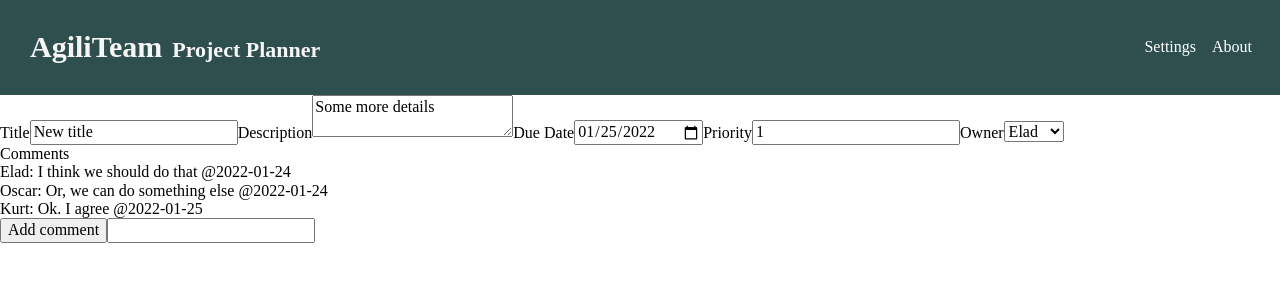
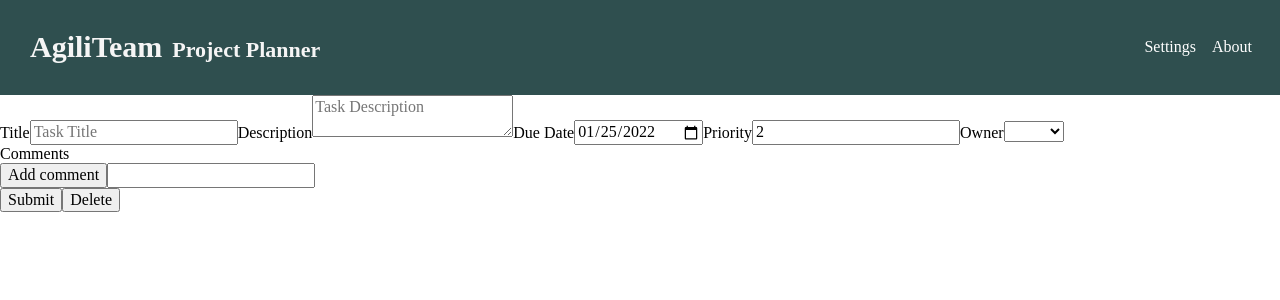
Before and after one commit to agiliteam-planner/agiliteam-front-end, a React (Create React App) app: page /task/new in a window 1280 px wide. Shown: the top 300 px of the page. Built offline with nearby package versions, Linux system fonts and the light colour scheme.

Commit message:
add API fetch, post, put, and delete functionality

```diff
--- a/package.json
+++ b/package.json
@@ -6,6 +6,7 @@
     "@testing-library/jest-dom": "^5.16.1",
     "@testing-library/react": "^12.1.2",
     "@testing-library/user-event": "^13.5.0",
+    "axios": "^0.25.0",
     "react": "^17.0.2",
     "react-dom": "^17.0.2",
     "react-router-dom": "^6.2.1",
--- a/src/components/TaskDetails.js
+++ b/src/components/TaskDetails.js
@@ -1,10 +1,17 @@
-import React, { useState } from 'react';
-import { Link, useParams, useMatch } from 'react-router-dom';
+import React, { useEffect, useState } from 'react';
+import axios from 'axios';
+import { useNavigate, useParams, useMatch } from 'react-router-dom';
 import data from '../tasks.json';
 
 function TaskDetails(props) {
 	const { params } = useMatch('/task/:id');
-	// console.log(data);
+	const id = params.id;
+	const newTask = id === 'new' ? true : false;
+
+	const navigate = useNavigate();
+
+	// API url
+	const baseUrl = 'http://localhost:3111/tasks';
 
 	// temporary array of users
 	const users = ['Kurt', 'Oscar', 'Elad'];
@@ -14,58 +21,109 @@ function TaskDetails(props) {
 	let [newComment, setNewComment] = useState('');
 
 	// Initialize Task state
-	const initialTaskState = {
-		title: 'New title',
-		description: 'Some more details',
+	const initialTask = {
+		title: '',
+		description: '',
 		stage: 'Todo',
-		priority: 1,
-		checklist: [{ title: 'first checklist', checked: false }],
-		duedate: new Date().toISOString().slice(0, 10),
+		priority: 2,
+		checklist: [],
+		dueDate: new Date().toISOString().slice(0, 10),
 		files: [],
-		comments: [
-			{
-				user: 'Elad',
-				content: 'I think we should do that',
-				time: '2022-01-24',
-			},
-			{
-				user: 'Oscar',
-				content: 'Or, we can do something else',
-				time: '2022-01-24',
-			},
-			{ user: 'Kurt', content: 'Ok. I agree', time: '2022-01-25' },
-		],
-		owner: 'Elad',
+		comments: [],
+		owner: '',
 	};
 
-	const [taskState, setTaskState] = useState(initialTaskState);
-	console.log(taskState);
+	const [task, setTask] = useState(initialTask);
+	// When component mount, fetch task details IF id is not 'new"
+	useEffect(() => {
+		if (!newTask) {
+			console.log('fetching task details', id);
+			getTaskDetails(`${baseUrl}/${id}`);
+		} else {
+			setTask(initialTask);
+			console.log('adding new task');
+		}
+	}, [id]);
+
+	// API operations functions
+	// Get Task details based on id for existing task (edit)
+	async function getTaskDetails(url) {
+		const res = await fetch(url);
+		const data = await res.json();
+		console.log('fetch data:', data);
+		setTask(data);
+	}
+
+	// POST a new task
+	function postTask(url) {
+		console.log('post a new task:', task);
+		axios.post(url, task).then((res) => {
+			console.log('post results:', res);
+		});
+		// Go to main view after posting a new task
+		navigate('/');
+	}
+
+	// POST a new task
+	function updateTask(url) {
+		console.log('update task:', task);
+		axios.put(url, task).then((res) => {
+			console.log('put results:', res);
+		});
+		// Go to main view after updating a task
+		navigate('/');
+	}
+
+	// DELETE a task
+	function deleteTask(url) {
+		axios.delete(url).then((res) => {
+			console.log('delete results:', res);
+		});
+		// Go to main view after deleting a task
+		navigate('/');
+	}
+
+	// ---------------------------------------------
+
+	function handleDeleteTask(ev) {
+		ev.preventDefault();
+		console.log('delete task');
+		console.log(id);
+		// Add verifiction (do you really want to delete ?)
+		deleteTask(`${baseUrl}/${id}`);
+	}
 
 	function handleComment(ev) {
 		ev.preventDefault();
-		const tmpTask = taskState;
+		const tmpTask = task;
 		const timeStamp = new Date().toISOString().slice(0, 10);
 		tmpTask.comments.push({
 			user: currentUser,
 			time: timeStamp,
 			content: newComment,
 		});
-		console.log(tmpTask);
-		setTaskState(tmpTask);
+		setTask(tmpTask);
 		setNewComment('');
 	}
 
-	function handleCommentChange(ev) {
-		setNewComment(ev.target.value);
+	function handleChange(ev) {
+		// console.log('handle task details form');
+		setTask({ ...task, [ev.target.id]: ev.target.value });
 	}
 
-
-
-	function handleChange(ev) {
-		// console.log('handle task details form');
-		setTaskState({ ...taskState, [ev.target.id]: ev.target.value });
+	function handleTaskSubmit(ev) {
+		ev.preventDefault();
+		console.log('submit');
+		if (newTask) {
+			console.log('creating new task');
+			postTask(baseUrl);
+		} else {
+			console.log('updating task', id);
+			updateTask(`${baseUrl}/${id}`);
+		}
 	}
 
+	if (!task) return null;
 	return (
 		<div>
 			<form id='task-details-form'>
@@ -75,7 +133,7 @@ function TaskDetails(props) {
 					id='title'
 					onChange={handleChange}
 					placeholder='Task Title'
-					value={taskState.title}
+					value={task.title}
 				/>
 				<label htmlFor='description'>Description</label>
 				<textarea
@@ -83,15 +141,15 @@ function TaskDetails(props) {
 					id='description'
 					onChange={handleChange}
 					placeholder='Task Description'
-					value={taskState.description}
+					value={task.description}
 				/>
-				<label htmlFor='duedate'>Due Date</label>
+				<label htmlFor='dueDate'>Due Date</label>
 				<input
 					type='date'
-					id='duedate'
+					id='dueDate'
 					onChange={handleChange}
 					placeholder='Task Description'
-					value={taskState.duedate}
+					value={task.dueDate}
 				/>
 				<label htmlFor='priority'>Priority</label>
 				<input
@@ -100,15 +158,11 @@ function TaskDetails(props) {
 					id='priority'
 					onChange={handleChange}
 					placeholder='Task Description'
-					value={taskState.priority}
+					value={task.priority}
 				/>
 				<label htmlFor='owner'>Owner</label>
-				<select
-					type='number'
-					min='1'
-					id='owner'
-					onChange={handleChange}
-					value={taskState.owner}>
+				<select id='owner' onChange={handleChange} value={task.owner}>
+					<option value=''></option>
 					{users.map((user, idx) => {
 						return (
 							<option key={idx} value={user}>
@@ -120,7 +174,7 @@ function TaskDetails(props) {
 				<div className='task-comments'>
 					Comments
 					<div className='task-comments-list'>
-						{taskState.comments.map((comment, idx) => {
+						{task.comments.map((comment, idx) => {
 							return (
 								<div key={idx}>
 									{comment.user}: {comment.content} @{comment.time}
@@ -133,8 +187,10 @@ function TaskDetails(props) {
 						type='text'
 						id='new_comment'
 						value={newComment}
-						onChange={handleCommentChange}></input>
+						onChange={(ev) => setNewComment(ev.target.value)}></input>
 				</div>
+				<button onClick={handleTaskSubmit}>Submit</button>
+				<button onClick={handleDeleteTask}>Delete</button>
 			</form>
 		</div>
 	);
```
Also changed, not shown: 1 other file (tests, documents, lock files or other folders).
